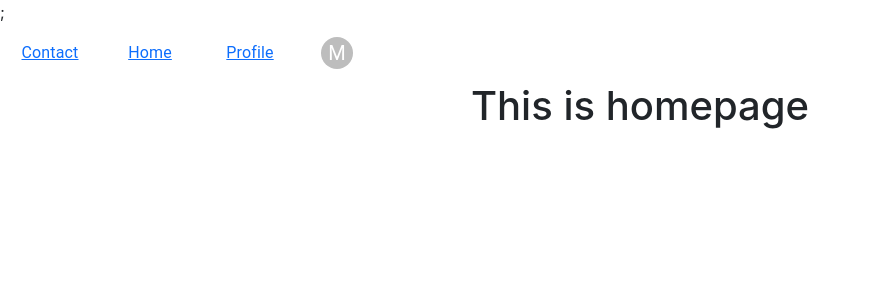
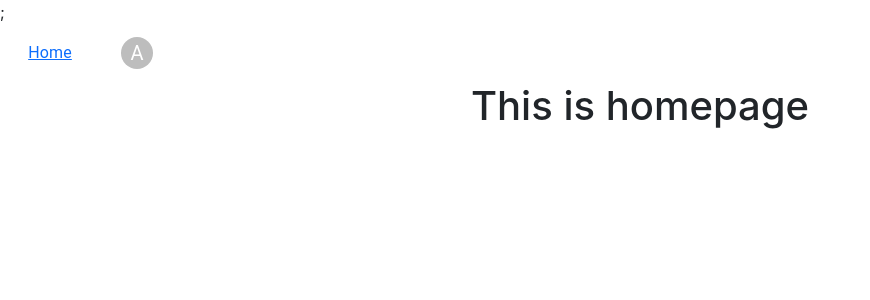
Before and after one commit to jfv-trinity/react-ts-postgres-restapi-nodejs-novel-t-react-client, a React (Create React App) app: page / in a window 1280 px wide. Shown: the top 300 px of the page, without its empty margins (0-870 px from the left). Built offline with nearby package versions, Linux system fonts and the light colour scheme.

Commit message:
Navbar switches between anon and signed in user

```diff
--- a/src/components/Navbar/Navbar.tsx
+++ b/src/components/Navbar/Navbar.tsx
@@ -1,13 +1,16 @@
 import React from "react";
 import "./Navbar.module.scss";
 import { AccountMenu } from "./AccountMenu";
+import { AnonAccountMenu } from "./AnonAccountMenu";
+import { UserContext } from "../../static/UserContext";
 
 function Navbar() {
+  const user = React.useContext(UserContext);
   return (
     <React.Fragment>
       <nav className="navbar">
         <div className="navbar-container">
-          <AccountMenu />
+          {user?.isLoggedIn ? <AccountMenu /> : <AnonAccountMenu />}
         </div>
         <div className="collapse navbar-collapse" id="navbar"></div>
       </nav>
```
